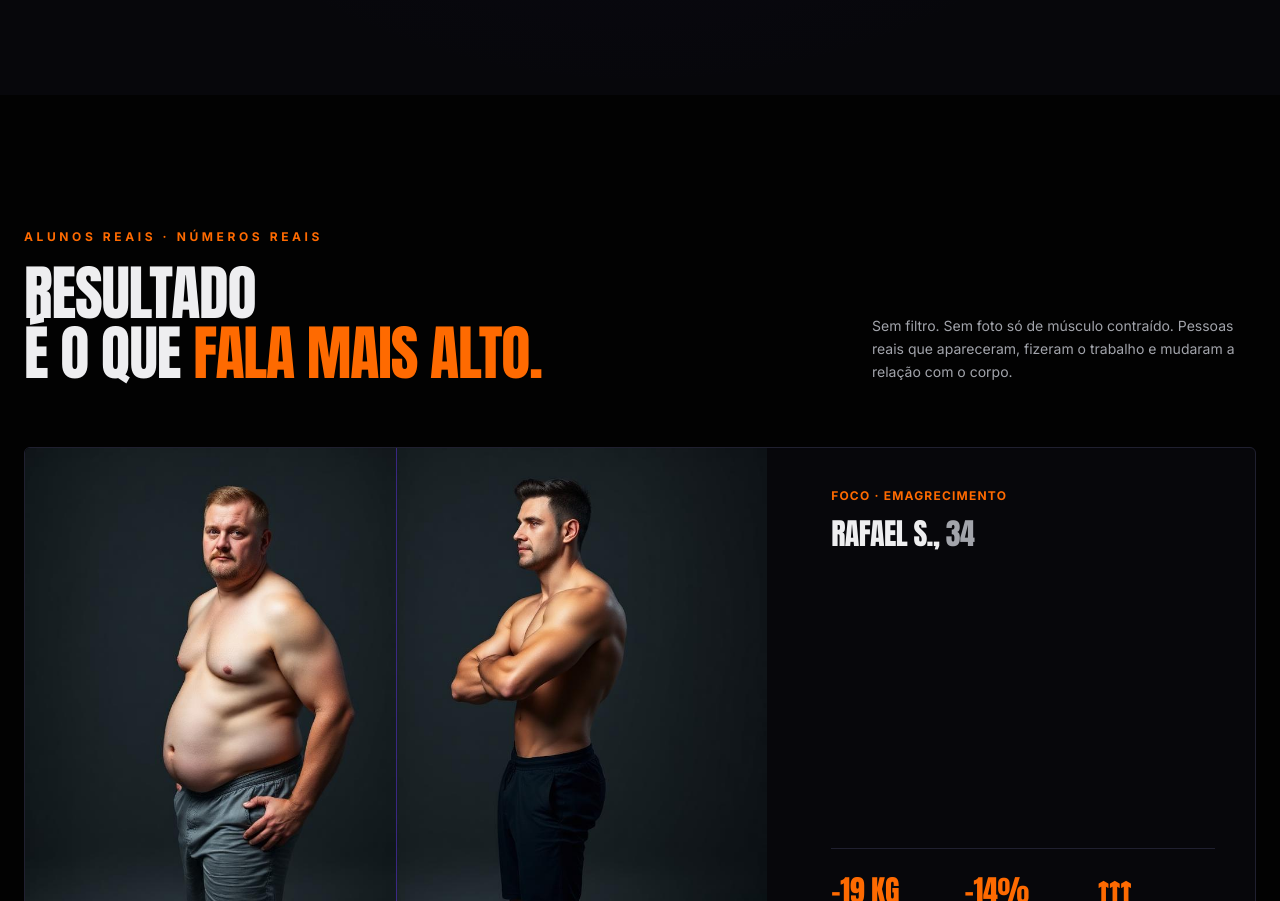
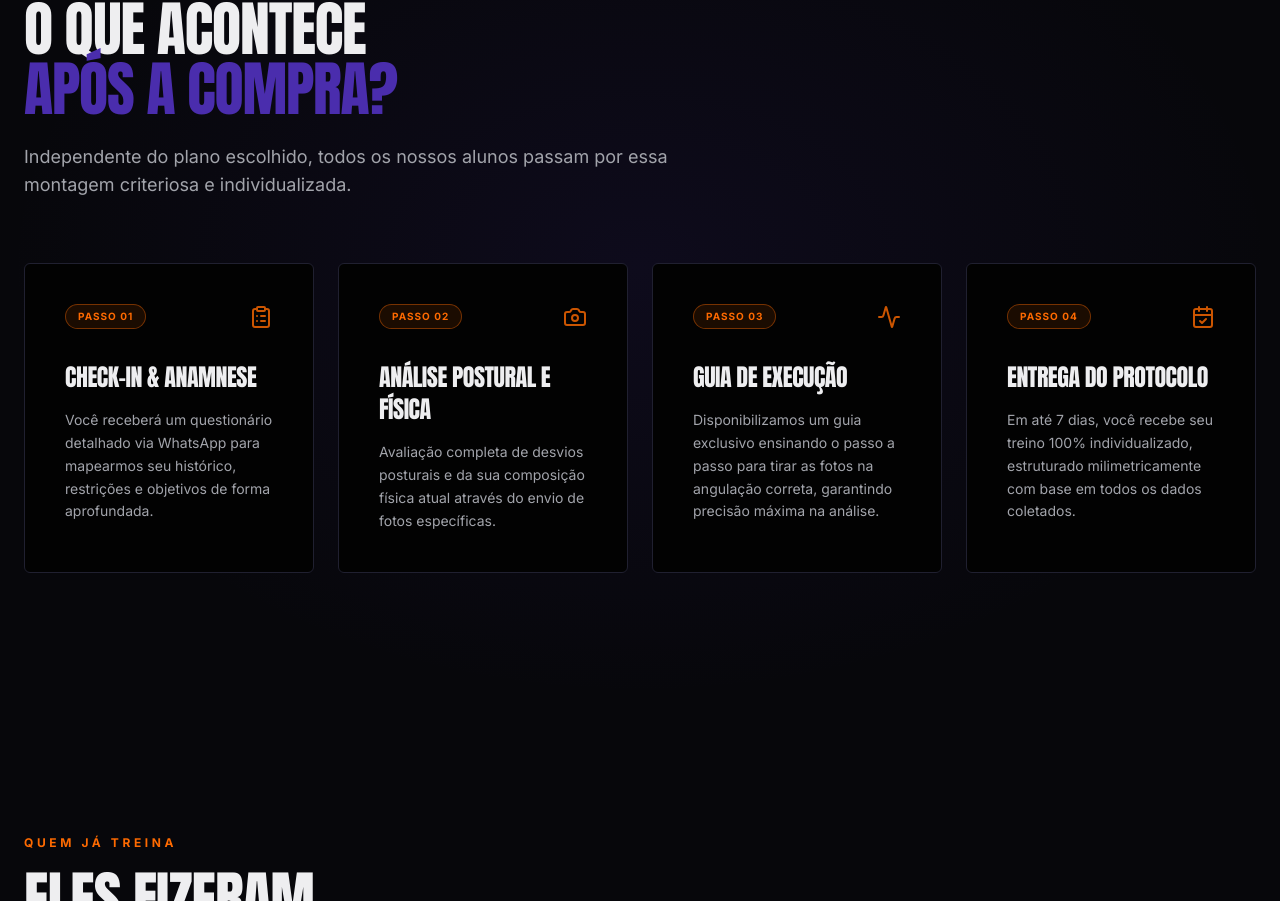
Before and after one commit to lucio-bytes/consultoria-personal-juan, a React (Vite) app: page / in a window 1280 px wide. Shown: the part 4379-5280 px from the top of the page. Built offline with nearby package versions, Linux system fonts and the light colour scheme.

Commit message:
refactor: replace Results section with new StepsSection and remove redundant content from Programs component

```diff
--- a/src/components/landing/Programs.tsx
+++ b/src/components/landing/Programs.tsx
@@ -62,30 +62,6 @@ export function Programs() {
             </motion.div>
           ))}
         </div>
-
-        <motion.div
-          initial={{ opacity: 0, y: 20 }}
-          whileInView={{ opacity: 1, y: 0 }}
-          viewport={{ once: true }}
-          transition={{ duration: 0.6, delay: 0.2 }}
-          className="mt-16 rounded-md border border-primary/30 bg-background p-8 md:p-12"
-        >
-          <div className="grid gap-8 md:grid-cols-[auto_1fr] md:items-center md:gap-12">
-            <div className="font-display text-7xl text-primary md:text-8xl">
-              <DumbbellIcon className="size-12" />
-            </div>
-            <div>
-              <span className="text-xs font-bold uppercase tracking-[0.3em] text-primary">
-                Diferencial
-              </span>
-              <p className="mt-3 text-xl leading-snug text-foreground md:text-2xl">
-                O foco não é apenas passar exercícios. É estruturar um{" "}
-                <span className="text-primary">método de treino</span> que gere constância,
-                progresso e resultados sustentáveis ao longo do tempo.
-              </p>
-            </div>
-          </div>
-        </motion.div>
       </div>
     </section>
   );
--- a/src/components/landing/Results.tsx
+++ /dev/null
@@ -1,120 +0,0 @@
-import { motion } from "framer-motion";
-import t1 from "@/assets/transformation-1.jpg";
-import t2 from "@/assets/transformation-2.jpg";
-import t3 from "@/assets/transformation-3.jpg";
-
-const results = [
-  {
-    img: t1,
-    name: "Rafael S.",
-    age: 34,
-    program: "Foco · Emagrecimento",
-    stats: [
-      { l: "Peso", v: "−19 kg" },
-      { l: "% gordura", v: "−14%" },
-      { l: "Disposição", v: "↑↑↑" },
-    ],
-  },
-  {
-    img: t2,
-    name: "Priscila M.",
-    age: 29,
-    program: "Foco · Recomposição",
-    stats: [
-      { l: "Peso", v: "−11 kg" },
-      { l: "% gordura", v: "−11%" },
-    ],
-  },
-  {
-    img: t3,
-    name: "André T.",
-    age: 27,
-    program: "Foco · Hipertrofia",
-    stats: [
-      { l: "Massa magra", v: "+8 kg" },
-      { l: "% gordura", v: "−6%" },
-      { l: "Agachamento", v: "+60 kg" },
-    ],
-  },
-];
-
-export function Results() {
-  return (
-    <section id="resultados" className="relative bg-background pb-24 md:py-32">
-      <div className="mx-auto max-w-7xl px-6">
-        <motion.div
-          initial={{ opacity: 0, y: 20 }}
-          whileInView={{ opacity: 1, y: 0 }}
-          viewport={{ once: true }}
-          transition={{ duration: 0.6 }}
-          className="mb-16 flex flex-col items-end justify-between gap-6 md:flex-row md:items-end"
-        >
-          <div className="max-w-2xl">
-            <span className="text-xs font-bold uppercase tracking-[0.3em] text-primary">
-              Alunos reais · Números reais
-            </span>
-            <h2 className="mt-4 text-5xl text-foreground md:text-6xl">
-              Resultado <br />é o que <span className="text-primary">fala mais alto.</span>
-            </h2>
-          </div>
-          <p className="max-w-sm text-sm leading-relaxed text-muted-foreground">
-            Sem filtro. Sem foto só de músculo contraído. Pessoas reais que apareceram, fizeram o
-            trabalho e mudaram a relação com o corpo.
-          </p>
-        </motion.div>
-
-        <div className="space-y-8">
-          {results.map((r, i) => (
-            <motion.article
-              key={r.name}
-              initial={{ opacity: 0, y: 40 }}
-              whileInView={{ opacity: 1, y: 0 }}
-              viewport={{ once: true, margin: "-100px" }}
-              transition={{ duration: 0.6, delay: i * 0.1 }}
-              className="group grid items-stretch gap-6 overflow-hidden rounded-md border border-border bg-surface md:grid-cols-[1.6fr_1fr]"
-            >
-              <div className="relative aspect-[16/10] overflow-hidden bg-background md:aspect-auto">
-                <img
-                  src={r.img}
-                  alt={`Transformação corporal de ${r.name}, antes e depois`}
-                  loading="lazy"
-                  width={1280}
-                  height={896}
-                  className="h-full w-full object-cover transition-transform duration-700 group-hover:scale-[1.03]"
-                />
-                <div className="pointer-events-none absolute inset-y-0 left-1/2 w-px bg-secondary/70" />
-                <div className="absolute left-2 bottom-2 rounded-sm border border-secondary/40 bg-background/80 px-2.5 py-1 text-[10px] font-bold uppercase tracking-widest text-purple backdrop-blur-sm">
-                  Antes
-                </div>
-                <div className="absolute right-2 bottom-2 rounded-sm bg-primary px-2.5 py-1 text-[10px] font-bold uppercase tracking-widest text-primary-foreground">
-                  Depois
-                </div>
-              </div>
-
-              <div className="flex flex-col justify-between p-8 md:p-10">
-                <div>
-                  <div className="text-xs font-bold uppercase tracking-widest text-primary">
-                    {r.program}
-                  </div>
-                  <h3 className="mt-3 text-3xl text-foreground">
-                    {r.name}, <span className="text-muted-foreground">{r.age}</span>
-                  </h3>
-                </div>
-                <div className="mt-8 grid grid-cols-3 gap-4 border-t border-border pt-6">
-                  {r.stats.map((s) => (
-                    <div key={s.l}>
-                      <div className="font-display text-2xl text-primary md:text-3xl">{s.v}</div>
-                      <div className="mt-1 text-[10px] uppercase tracking-wider text-muted-foreground">
-                        {s.l}
-                      </div>
-                    </div>
-                  ))}
-                </div>
-              </div>
-            </motion.article>
-          ))}
-        </div>
-      </div>
-    </section>
-  );
-}
--- /dev/null
+++ b/src/components/landing/StepsSection.tsx
@@ -0,0 +1,83 @@
+import { motion } from "framer-motion";
+import { ClipboardList, Camera, Activity, CalendarCheck } from "lucide-react";
+
+const steps = [
+  {
+    icon: ClipboardList,
+    title: "Check-in & Anamnese",
+    description:
+      "Você receberá um questionário detalhado via WhatsApp para mapearmos seu histórico, restrições e objetivos de forma aprofundada.",
+  },
+  {
+    icon: Camera,
+    title: "Análise Postural e Física",
+    description:
+      "Avaliação completa de desvios posturais e da sua composição física atual através do envio de fotos específicas.",
+  },
+  {
+    icon: Activity,
+    title: "Guia de Execução",
+    description:
+      "Disponibilizamos um guia exclusivo ensinando o passo a passo para tirar as fotos na angulação correta, garantindo precisão máxima na análise.",
+  },
+  {
+    icon: CalendarCheck,
+    title: "Entrega do Protocolo",
+    description:
+      "Em até 7 dias, você recebe seu treino 100% individualizado, estruturado milimetricamente com base em todos os dados coletados.",
+  },
+];
+
+export const StepsSection = () => {
+  return (
+    <section id="metodologia" className="relative overflow-hidden bg-surface py-24 md:py-32">
+      <div className="absolute inset-0 opacity-30" style={{ background: "var(--gradient-glow)" }} />
+      <div className="relative mx-auto max-w-7xl px-6">
+        <motion.div
+          initial={{ opacity: 0, y: 20 }}
+          whileInView={{ opacity: 1, y: 0 }}
+          viewport={{ once: true }}
+          transition={{ duration: 0.6 }}
+          className="mb-16 max-w-2xl"
+        >
+          <span className="text-xs font-bold uppercase tracking-[0.3em] text-primary">
+            Metodologia
+          </span>
+          <h2 className="mt-4 text-5xl text-foreground md:text-6xl">
+            O que acontece <br />
+            <span className="text-purple">após a compra?</span>
+          </h2>
+          <p className="mt-6 text-lg text-muted-foreground">
+            Independente do plano escolhido, todos os nossos alunos passam por essa montagem criteriosa e individualizada.
+          </p>
+        </motion.div>
+
+        <div className="grid gap-6 md:grid-cols-2 lg:grid-cols-4">
+          {steps.map((step, index) => {
+            const Icon = step.icon;
+            return (
+              <motion.div
+                key={index}
+                initial={{ opacity: 0, y: 30 }}
+                whileInView={{ opacity: 1, y: 0 }}
+                viewport={{ once: true }}
+                transition={{ duration: 0.5, delay: index * 0.1 }}
+                className="group relative flex flex-col rounded-md border border-border bg-background p-8 transition-all hover:border-primary/50 hover:shadow-[0_0_40px_-15px_var(--primary)] md:p-10"
+              >
+                <div className="mb-6 flex items-center justify-between">
+                  <div className="inline-flex w-fit rounded-full border border-primary/40 bg-primary/10 px-3 py-1 text-[10px] font-bold uppercase tracking-widest text-primary">
+                    Passo 0{index + 1}
+                  </div>
+                  <Icon className="text-primary opacity-80" size={24} />
+                </div>
+
+                <h3 className="mt-2 text-xl text-foreground md:text-2xl">{step.title}</h3>
+                <p className="mt-4 flex-1 text-sm leading-relaxed text-muted-foreground">{step.description}</p>
+              </motion.div>
+            );
+          })}
+        </div>
+      </div>
+    </section>
+  );
+};
--- a/src/routes/index.tsx
+++ b/src/routes/index.tsx
@@ -5,11 +5,11 @@ import { Hero } from "@/components/landing/Hero";
 import { Benefits } from "@/components/landing/Benefits";
 import { PersonalTrainer } from "@/components/landing/PersonalTrainer";
 import { Programs } from "@/components/landing/Programs";
-import { Results } from "@/components/landing/Results";
 import { Testimonials } from "@/components/landing/Testimonials";
 import { FAQ } from "@/components/landing/FAQ";
 import { Plans } from "@/components/landing/Plans";
 import { Footer } from "@/components/landing/Footer";
+import { StepsSection } from "@/components/landing/StepsSection";
 
 export const Route = createFileRoute("/")({
   component: Index,
@@ -23,7 +23,7 @@ function Index() {
       <Benefits />
       <PersonalTrainer />
       <Programs />
-      <Results />
+      <StepsSection />
       <Testimonials />
       <Plans />
       <FAQ />
```
